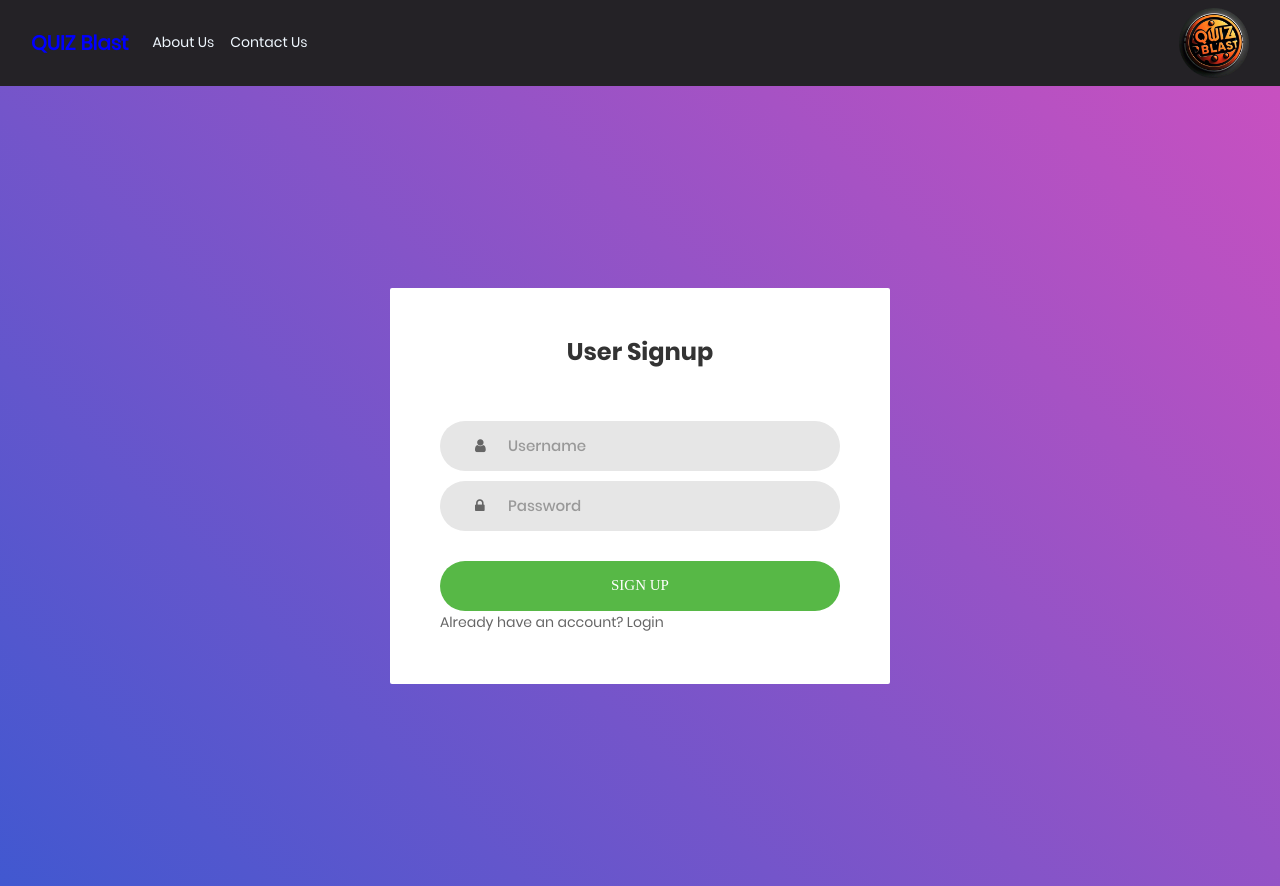
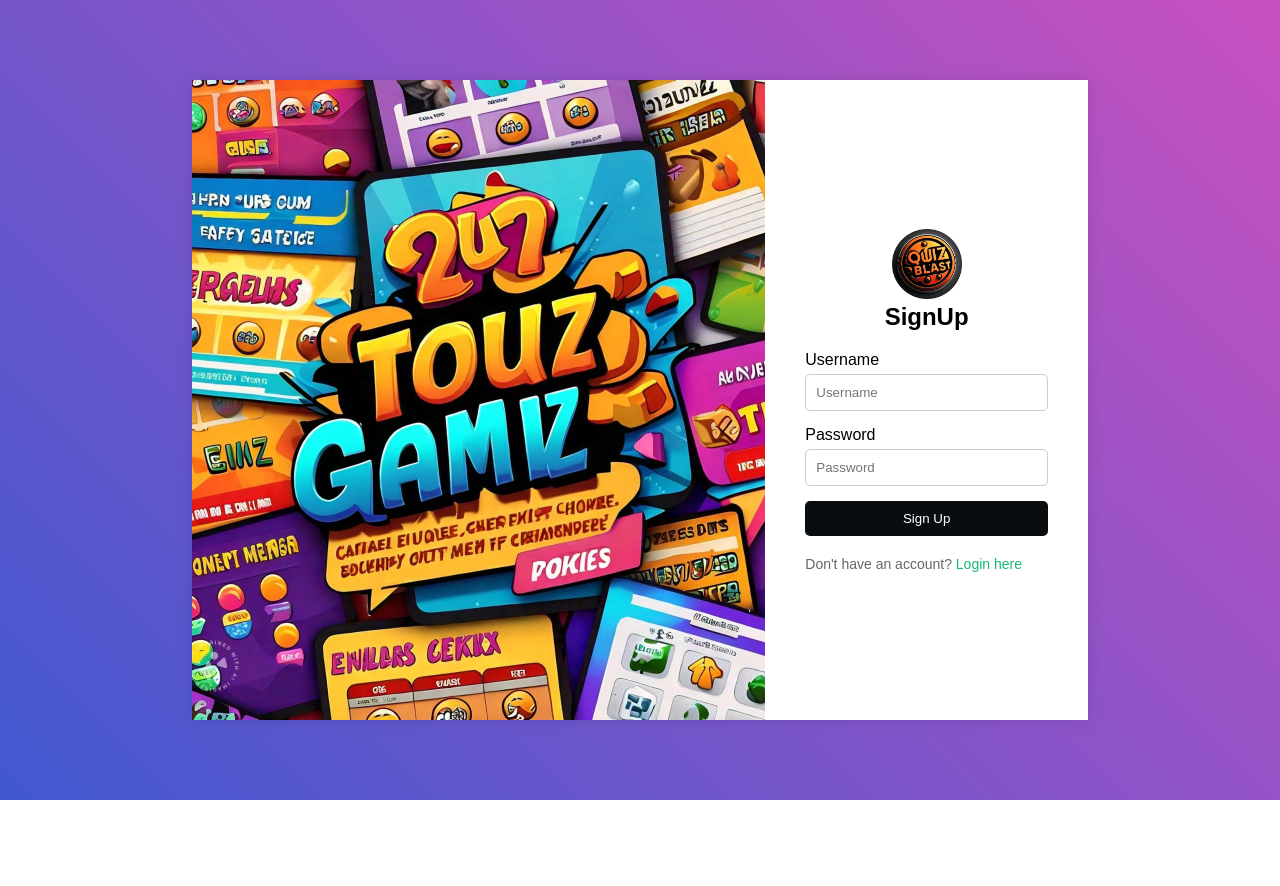
Before and after one commit to Mausumi134/MCQ-Examination-main, a PHP site: page /signup.php in a window 1280 px wide. After the commit the page ends 800 px from the top, so only its background shows below. Run offline with PHP 8.4, Linux system fonts and the light colour scheme; some web fonts are replaced.

Commit message:
Login and Signup page updated

```diff
--- a/Quiz_Blast/signup.php
+++ b/Quiz_Blast/signup.php
@@ -1,68 +1,172 @@
 <!DOCTYPE html>
 <html lang="en">
+
 <head>
-    <title>User Signup</title>
     <meta charset="UTF-8">
-    <meta name="viewport" content="width=device-width, initial-scale=1">
-    <link rel="stylesheet" type="text/css" href="assets/fonts/font-awesome-4.7.0/css/font-awesome.min.css">
-    <link rel="stylesheet" href="assets/bootstrap/css/bootstrap.min.css">
-    <link rel="stylesheet" type="text/css" href="assets/css/login.css">
+    <meta name="viewport" content="width=device-width, initial-scale=1.0">
+    <title>Login Page</title>
+    <style>
+        * {
+            margin: 0;
+            padding: 0;
+            box-sizing: border-box;
+            font-family: Arial, sans-serif;
+        }
+
+        body,
+        html {
+            height: 100%;
+            display: flex;
+            justify-content: center;
+            align-items: center;
+            background: linear-gradient(-135deg, #c850c0, #4158d0);
+        }
+
+        .container {
+            width: 70%;
+            height: 80vh;
+            display: flex;
+            box-shadow: 0 0 15px rgba(0, 0, 0, 0.1);
+        }
+
+        .slider-container {
+            width: 97%;
+            overflow: hidden;
+            position: relative;
+        }
+
+        .slider {
+            display: flex;
+            width: 100%;
+            height: 100%;
+            transition: transform 1.5s ease-in-out;
+        }
+
+        .slides {
+            display: flex;
+            width: 100%;
+        }
+
+        .slides img {
+            width: 100%;
+            flex-shrink: 0;
+            height: 100%;
+            object-fit: cover;
+        }
+
+        .login-form {
+            width: 50%;
+            padding: 40px;
+            background-color: white;
+            display: flex;
+            flex-direction: column;
+            justify-content: center;
+        }
+
+        h2 {
+            text-align: center;
+            margin-bottom: 20px;
+        }
+
+        .input-group {
+            margin-bottom: 15px;
+        }
+
+        label {
+            display: block;
+            margin-bottom: 5px;
+        }
+
+        input,
+        select {
+            width: 100%;
+            padding: 10px;
+            border: 1px solid #ccc;
+            border-radius: 5px;
+        }
+
+        button {
+            width: 100%;
+            padding: 10px;
+            background-color: #0a0d0f;
+            color: white;
+            border: none;
+            border-radius: 5px;
+            cursor: pointer;
+        }
+
+        button:hover {
+            background-color: #0cdf61;
+            color: rgb(255, 255, 255);
+            transition: 1s;
+        }
+
+        .signup-link {
+            margin-top: 20px;
+            font-size: 14px;
+            color: #666;
+        }
+
+        .signup-link a {
+            color: #18b875;
+            text-decoration: none;
+        }
+
+        .signup-link a:hover {
+            text-decoration: underline;
+        }
+
+        .error {
+            color: red;
+            margin-bottom: 10px;
+        }
+    </style>
 </head>
+
 <body>
-
-<nav class="navbar navbar-light navbar-expand-md" style="color: var(--indigo);background: #242226;">
-    <div class="container-fluid">
-    <a class="navbar-brand" href="index.php" style="color: blue; font-weight: bold;">QUIZ Blast</a>
-        <button data-toggle="collapse" class="navbar-toggler" data-target="#navcol-1">
-            <span class="sr-only">Toggle navigation</span>
-            <span class="navbar-toggler-icon"></span>
-        </button>
-        <div class="collapse navbar-collapse" id="navcol-1">
-            <ul class="navbar-nav">
-                <li class="nav-item"><a class="nav-link" href="#" style="color:aliceblue">About Us</a></li>
-                <li class="nav-item"><a class="nav-link" href="#" style="color:aliceblue">Contact Us</a></li>
-            </ul>
-            <div class="collapse navbar-collapse justify-content-end" id="navbarSupportedContent">
-                <ul class="navbar-nav">
-                    <img src="assets/img/my_logo.jpg" alt="" width="70" height="70">
-                </ul>
+    <div class="container">
+        <div class="slider-container">
+            <div class="slider">
+                <div class="slides">
+                    <img src="assets/img/quiz1.jpg" alt="Slide 1">
+                    <img src="assets/img/quiz2.jpg" alt="Slide 2">
+                    <img src="assets/img/quiz3.jpg" alt="Slide 3">
+                </div>
             </div>
         </div>
-    </div>
-</nav>
-
-<div>
-    <div class="login-container">
-        <div class="login-box">
-            <form class="login-form" action="signupcheck.php" method="post">
-                <span class="login-form-title">User Signup</span>
-
-                <div class="input-style" data-validate="Username is required">
+        <div class="login-form">
+            <center><img src="assets/img/my_logo.jpg" alt="" width="70" height="70"></center>
+            <h2>SignUp</h2>
+            <form action="signupcheck.php" method="post">
+                <div class="input-group">
+                    <label for="uname">Username</label>
                     <input class="input-box" type="text" placeholder="Username" id="uname" name="uname" required>
-                    <span class="input-hover"></span>
-                    <span class="input-symbol">
-                        <i class="fa fa-user" aria-hidden="true"></i>
-                    </span>
+                </div>
+                <div class="input-group">
+                    <label for="password">Password</label>
+                    <input class="input-box" type="password" placeholder="Password" id="pwd" name="pwd" required>
                 </div>
 
-                <div class="input-style" data-validate="Password is required">
-                    <input class="input-box" type="password" placeholder="Password" id="pwd" name="pwd" required>
-                    <span class="input-hover"></span>
-                    <span class="input-symbol">
-                        <i class="fa fa-lock" aria-hidden="true"></i>
-                    </span>
-                </div>
-
-                <div class="login-container-form-btn">
-                    <button class="login-form-btn">Sign Up</button>
-                </div>
+                <button type="submit">Sign Up</button>
+                <p class="signup-link">Don't have an account? <a href="index.php">Login here</a></p>
+                <?php
+                if (isset($_GET['error'])) {
+                    echo '<p class="error">' . htmlspecialchars($_GET['error']) . '</p>';
+                }
+                ?>
             </form>
-            <p>Already have an account? <a href="index.php">Login</a></p>
         </div>
     </div>
-</div>
+    <script>
+        let currentSlide = 0;
+        const slides = document.querySelector('.slider');
+        const totalSlides = document.querySelectorAll('.slides img').length;
 
-<script src="assets/js/jquery.min.js"></script>
-<script src="assets/bootstrap/js/bootstrap.min.js"></script>
+        setInterval(() => {
+            currentSlide = (currentSlide + 1) % totalSlides;
+            slides.style.transform = `translateX(-${currentSlide * 100}%)`;
+        }, 4000);
+    </script>
 </body>
+
 </html>
```
Also changed, not shown: Quiz_Blast/index.php (+148 -50 lines), Quiz_Blast/logincheck.php (+3 -17 lines), Quiz_Blast/signupcheck.php (+25 -4 lines), Quiz_Blast/assets/img/quiz1.jpg (added), Quiz_Blast/assets/img/quiz2.jpg (added), Quiz_Blast/assets/img/quiz3.jpg (added).
